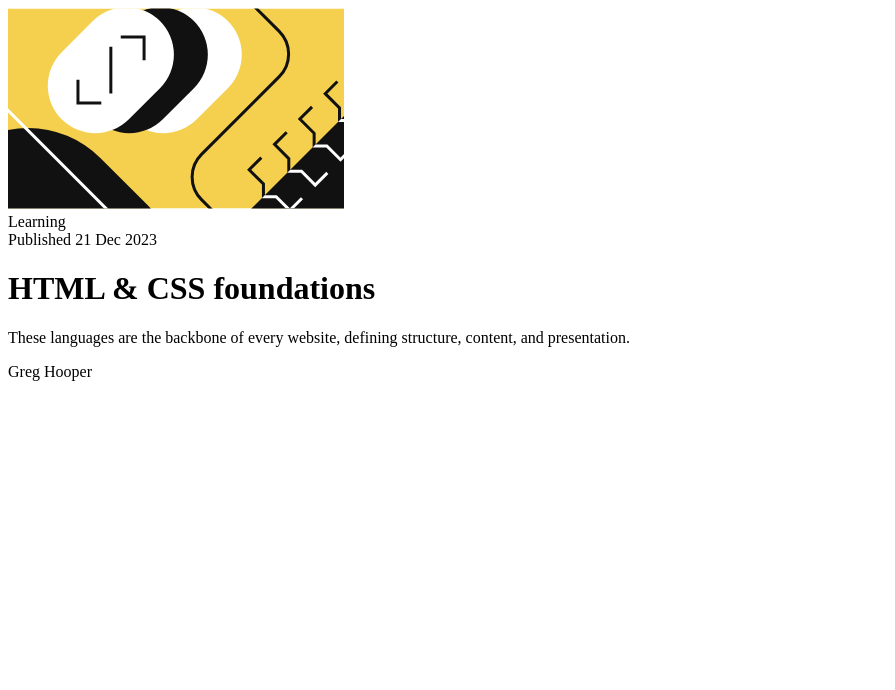
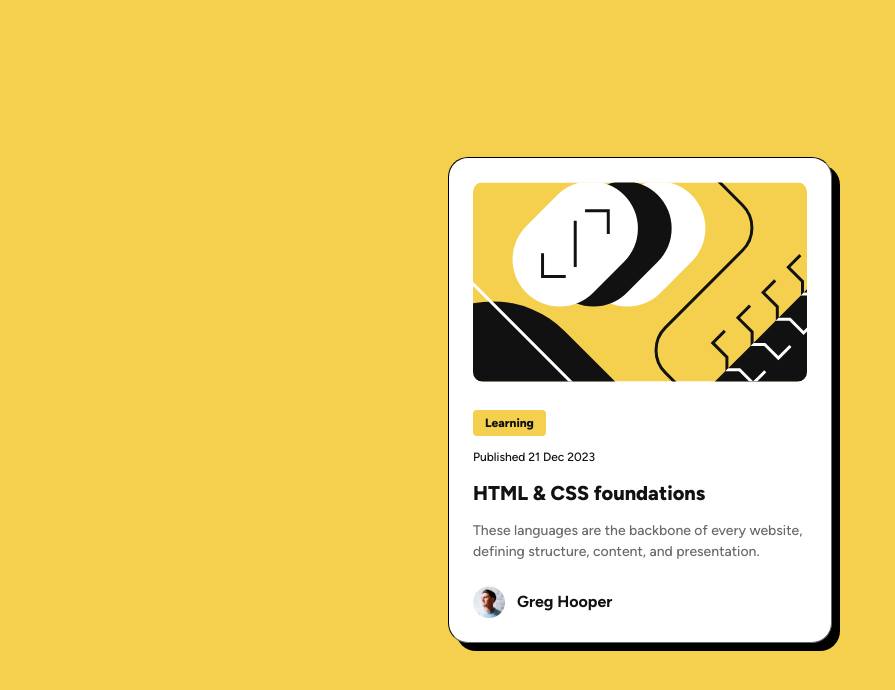
Before and after one commit to ikokolius/blog-preview-card, a plain HTML site: page index.html in a window 1280 px wide. Shown: the whole page, without its empty margins (0-895 px from the left). Drawn offline with Linux system fonts and the light colour scheme.

Commit message:
completed basic structure and design

```diff
--- a/index.html
+++ b/index.html
@@ -12,22 +12,45 @@
       href="./assets/images/favicon-32x32.png"
     />
     <link rel="stylesheet" href="./styles.css" />
+    <!--
+    <link rel="preconnect" href="https://fonts.googleapis.com" />
+    <link rel="preconnect" href="https://fonts.gstatic.com" crossorigin />
+    <link
+      href="https://fonts.googleapis.com/css2?family=Figtree:ital,wght@0,300..900;1,300..900&family=Outfit:wght@700&display=swap"
+      rel="stylesheet"
+    />
+  -->
 
     <title>Frontend Mentor | Blog preview card</title>
   </head>
   <body>
     <main>
-      <div id="card">
-        <img src="./assets/images/illustration-article.svg" alt="" />
-        <div>Learning</div>
-        <div>Published <time>21 Dec 2023</time></div>
-        <h1>HTML & CSS foundations</h1>
-        <p>
-          These languages are the backbone of every website, defining structure,
-          content, and presentation.
-        </p>
-        <div>Greg Hooper</div>
-      </div>
+      <section class="card">
+        <header>
+          <img
+            src="./assets/images/illustration-article.svg"
+            alt="decorative image"
+          />
+        </header>
+        <main>
+          <div>Learning</div>
+          <div>Published <time datetime="2023-12-21">21 Dec 2023</time></div>
+          <h1>HTML & CSS foundations</h1>
+          <p>
+            These languages are the backbone of every website, defining
+            structure, content, and presentation.
+          </p>
+        </main>
+        <footer>
+          <img
+            src="./assets/images/image-avatar.webp"
+            alt="Avatar image of Greg Hooper"
+            width="32"
+            height="32"
+          />
+          <span>Greg Hooper</span>
+        </footer>
+      </section>
     </main>
   </body>
 </html>
--- a/styles.css
+++ b/styles.css
@@ -0,0 +1,117 @@
+@font-face {
+  font-family: Figtree;
+  src: url(./assets/fonts/Figtree-VariableFont_wght.ttf);
+  font-style: normal;
+  font-weight: 500 800;
+}
+
+:root {
+  --white: hsl(0, 0%, 100%);
+  --yellow: hsl(47, 88%, 63%);
+  --gray-500: hsl(0, 0%, 42%);
+  --gray-950: hsl(0, 0%, 7%);
+  --black: hsl(0, 0%, 0%);
+  --spacing-300: 24px;
+  --spacing-150: 12px;
+  --spacing-50: 4px;
+}
+
+* {
+  box-sizing: border-box;
+  margin: 0;
+  padding: 0;
+}
+
+html {
+  font-size: 16px;
+}
+
+body {
+  background-color: var(--yellow);
+  display: flex;
+  flex-direction: column;
+  font-family: Figtree;
+  font-weight: 500;
+  justify-content: center;
+  align-items: center;
+  height: 100vh;
+}
+
+.card {
+  background-color: var(--white);
+  width: 327px;
+  padding: var(--spacing-300);
+  box-shadow: 8px 8px var(--black);
+  border-radius: 20px;
+  border: 1px inset var(--gray-950);
+  color: var(--gray-950);
+
+  header img {
+    width: 100%;
+    border-radius: 10px;
+  }
+
+  main {
+    margin-block: var(--spacing-300);
+    display: flex;
+    flex-direction: column;
+    align-items: flex-start;
+    row-gap: var(--spacing-150);
+    line-height: 1.5;
+
+    div {
+      font-size: 12px;
+    }
+
+    div:first-child {
+      background-color: var(--yellow);
+      border-radius: 4px;
+      padding: var(--spacing-50) var(--spacing-150);
+      font-weight: 800;
+    }
+
+    h1 {
+      font-weight: 800;
+      font-size: 20px;
+    }
+
+    p {
+      color: var(--gray-500);
+      font-size: 14px;
+    }
+  }
+
+  footer {
+    display: flex;
+    align-items: center;
+    font-weight: bold;
+    column-gap: var(--spacing-150);
+
+    img {
+      width: 32px;
+      height: 32px;
+    }
+  }
+
+  @media only screen and (min-width: 1024px) {
+    width: 384px;
+
+    div {
+      font-size: 14px;
+    }
+
+    h1 {
+      font-size: 24px;
+      transition: color 0.3s ease-in-out;
+      cursor: pointer;
+    }
+
+    h1:hover {
+      color: var(--yellow);
+    }
+
+    p {
+      font-size: 16px;
+    }
+  }
+}
```
Also changed, not shown: preview.jpg (deleted), 2 other files.
